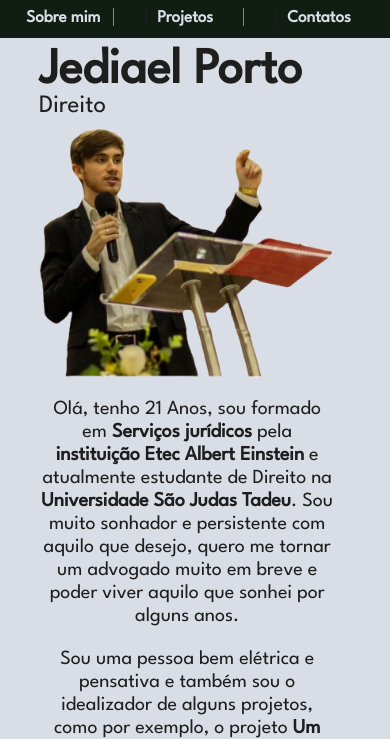
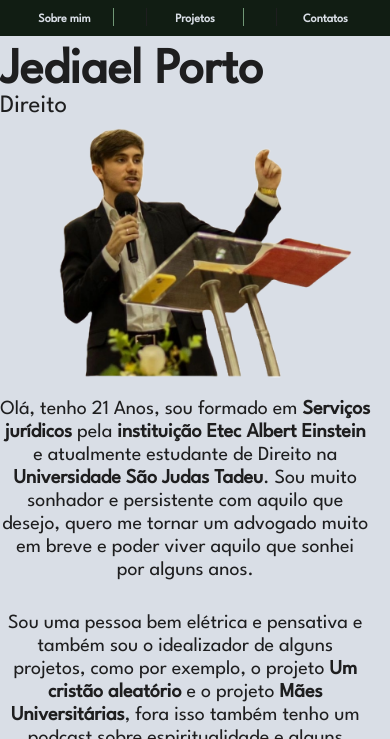
Before and after one commit to VictorLemeCosta/JediaelPortifolio, a plain HTML site: page index.html in a window 390 px wide. Both pictures are taken after a click on the element 47 px from the left and 39 px from the top of the page. Shown: the part 82-821 px from the top of the page. Drawn offline with Linux system fonts and the light colour scheme.

Commit message:
Add files via upload

```diff
--- a/style.css
+++ b/style.css
@@ -114,6 +114,9 @@ body {
     justify-content: space-around;
     line-height: 23px;
     text-align: center;
+    flex-wrap: wrap;
+    gap: 10px;
+    margin-right: 10px;
 }
 
 .apresentacao span {
@@ -241,11 +244,37 @@ footer h3 {
     margin-left: 3px;
 }
 
-@media screen and (max-width: 767px) {
+@media screen and (max-width:1023px) and (min-width: 825px) {
+    .sobre-mim {
+        width: 100%;
+    }
+
+    .jedi {
+        width: 25%;
+    }
+
+    .jedi img {
+        height: 200px;
+    }
+
+    .apresentacao {
+        width: 75%;
+    }
+
+
+}
+
+@media screen and (max-width: 824px) {
     .menu {
         justify-content: space-between;
     }
 
+    .sobre-mim{
+        width: 100%;
+    }
+}
+
+@media screen and (max-width: 767px) {
     .menu-desktop {
         display: none;
     }
@@ -258,8 +287,9 @@ footer h3 {
         top: 80px;
         left: 0;
         width: 100%;
-        height: 40px;
         padding-top: 10px;
+        padding-bottom: 10px;
+        text-align: center;
     }
 
     .menu-desktop li {
@@ -345,4 +375,14 @@ footer h3 {
         flex-direction: column;
         align-items: flex-start;
     }
+
+    .jedi img {
+        margin-left: 15%;
+    }
 }
+
+@media screen and (max-width: 398px) {
+    .menu-desktop a {
+        font-size: 12px;
+    }
+}
```
